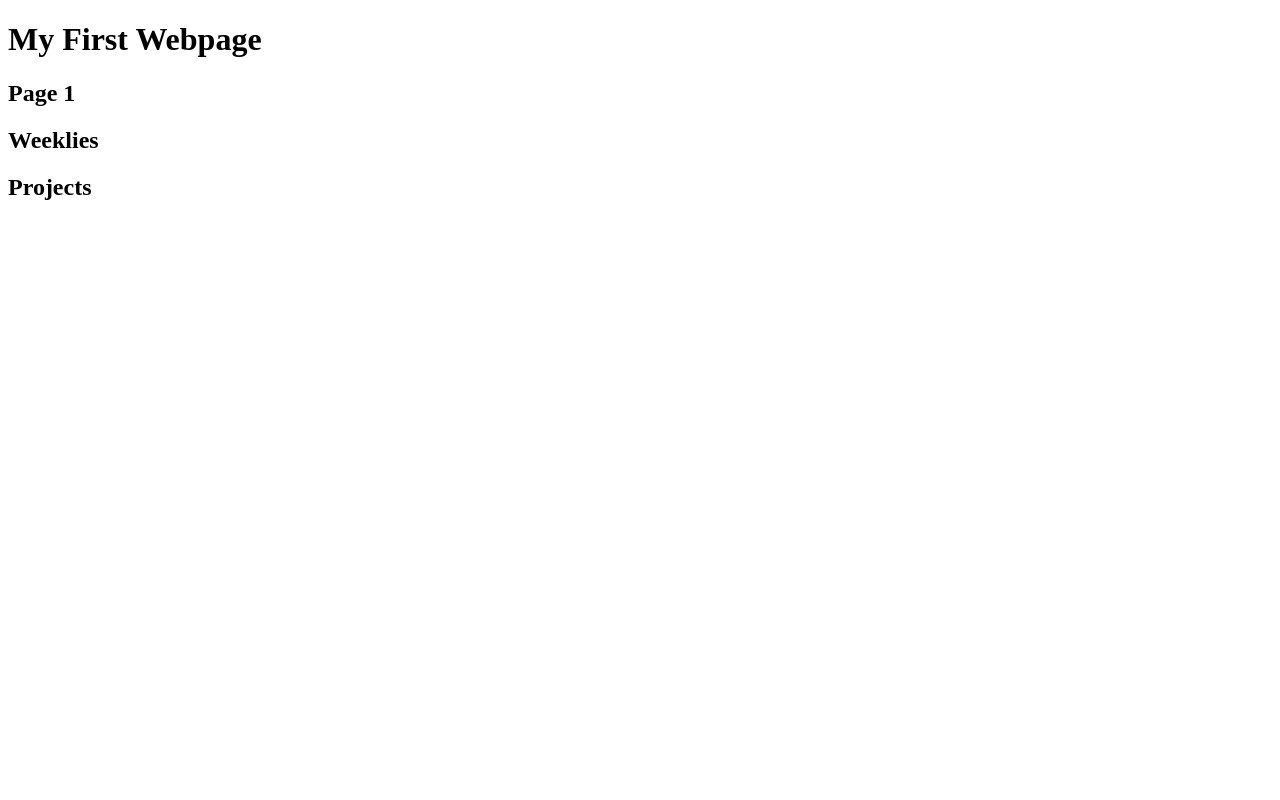
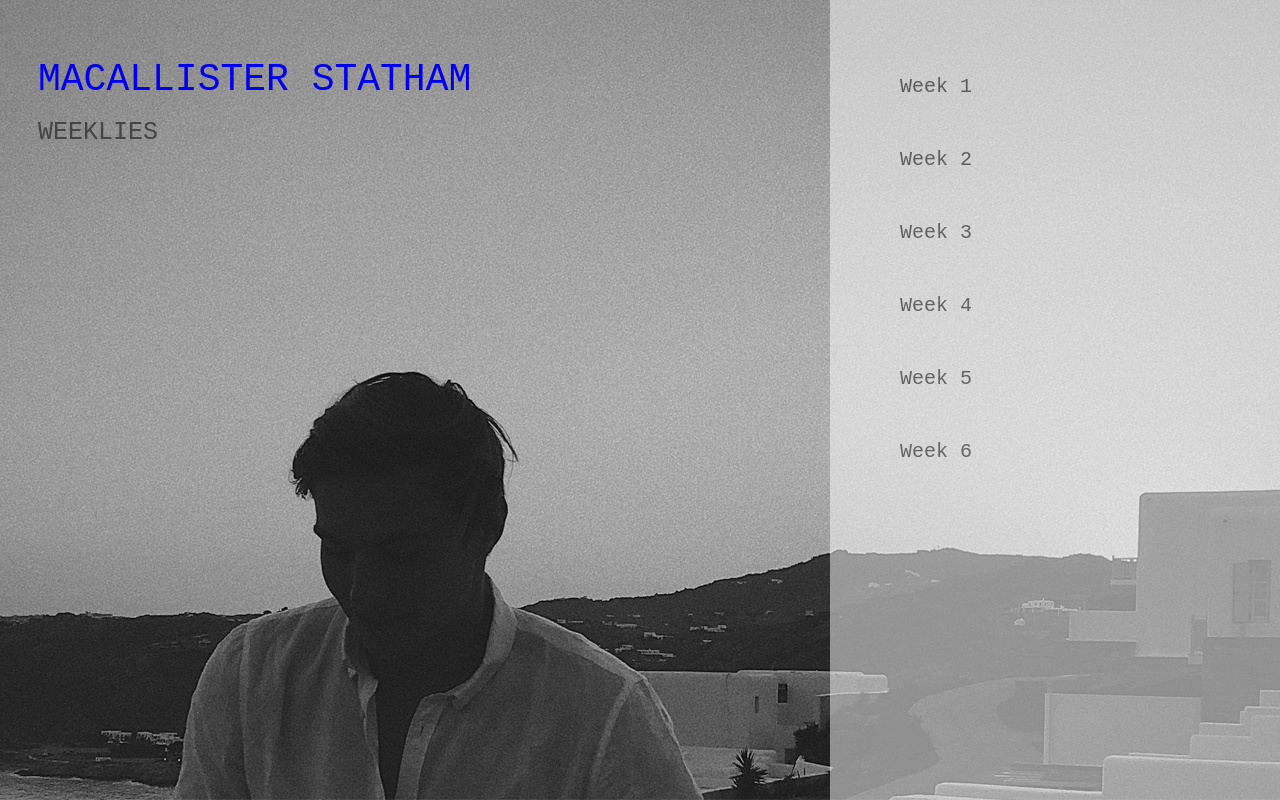
Before and after one commit to Maxstatham/Max-Statham, a plain HTML site: page index.html in a window 1280 px wide. Drawn offline with Linux system fonts and the light colour scheme.

Commit message:
Add files via upload

```diff
--- /dev/null
+++ b/Weeklie.css
@@ -0,0 +1,51 @@
+body {
+  background-image: url(photo2.jpg);
+}
+
+.title {
+  width: 500px;
+  height: 75px;
+  padding-top: 50px;
+  padding-left: 30px;
+  font-size: 38px;
+  color: #232323;
+  font: courier;
+  font-family: monospace;
+  font-weight: 500;
+}
+
+a:link {
+  text-decoration: none;
+  text-decoration-color: none;
+}
+
+a:visited {
+  color: #232323;
+}
+
+p {
+  width: 90%;
+  padding-left: 30px;
+  font-size: 15px;
+  color: #232323;
+  font: courier;
+  font-family: monospace;
+}
+
+.heading{
+  padding-left: 30px;
+  padding-bottom: 35px;
+  font-size: 25px;
+  color: #232323;
+  font: courier;
+  font-family: monospace;
+}
+
+.question {
+  padding-left: 30px;
+  padding-bottom: 0px;
+  font-size: 18px;
+  color: #232323;
+  font: courier;
+  font-family: monospace;
+}
--- a/index.html
+++ b/index.html
@@ -2,12 +2,27 @@
 <html lang="en" dir="ltr">
   <head>
     <meta charset="utf-8">
-    <title></title>
+    <title>Weeklies</title>
+    <link rel="stylesheet" href="style.css">
   </head>
   <body>
-    <h1>My First Webpage</h1>
-      <a href="page1.html"></a><h2>Page 1</h2>
-    <h2>Weeklies</h2>
-    <h2>Projects</h2>
+
+<ul>
+  <li class="first"><a href="WK1.html">Week 1</a></li>
+  <li><a href="WK2.html">Week 2</a></li>
+  <li><a href="WK3.html">Week 3</a></li>
+  <li><a href="WK4.html">Week 4</a></li>
+  <li><a href="WK5.html">Week 5</a></li>
+  <li><a href="WK6.html">Week 6</a></li>
+</ul>
+
+<div class="title">
+  <a href="index.html">MACALLISTER STATHAM</a>
+</div>
+
+<div class="sub">
+  WEEKLIES
+</div>
+
   </body>
 </html>
--- /dev/null
+++ b/style.css
@@ -0,0 +1,57 @@
+body {
+  background-image: url(photo.jpg);
+}
+
+ul {
+  list-style-type: none;
+  margin: -8px;
+  padding: 0px;
+  width: 450px;
+  opacity: 0.5;
+  background-color: white;
+  height: 800px;
+  float: right;
+}
+
+li a {
+  display: block;
+  color: #1e1e1e;
+  padding: 25px 70px;
+  font: courier;
+  font-family: monospace;
+  font-size: 20px;
+}
+
+.title {
+  width: 500px;
+  height: 60px;
+  padding-top: 50px;
+  padding-left: 30px;
+  font-size: 38px;
+  color: #232323;
+  font: courier;
+  font-family: monospace;
+  font-weight: 500;
+}
+
+.sub {
+  padding-left: 30px;
+  font-size: 25px;
+  font: courier;
+  color: #454545;
+  font: courier;
+  font-family: monospace;
+  font-weight: 200;
+}
+
+.first {
+  padding-top: 50px;
+}
+
+a:link {
+  text-decoration: none;
+}
+
+a:visited {
+  color: #232323;
+}
```
Also changed, not shown: WK1.html (added, +24 -0 lines), WK2.html (added, +28 -0 lines), WK3.html (added, +24 -0 lines), WK4.html (added, +24 -0 lines), photo.jpg (added), photo2.jpg (added).
